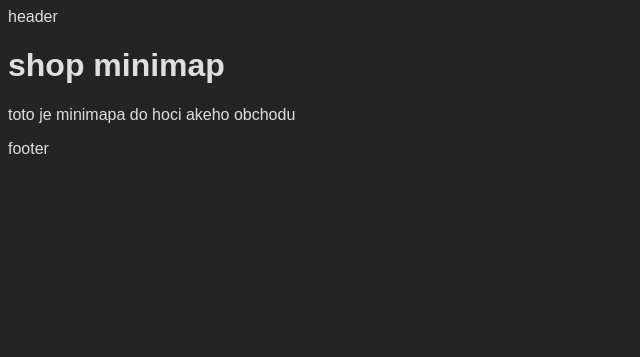
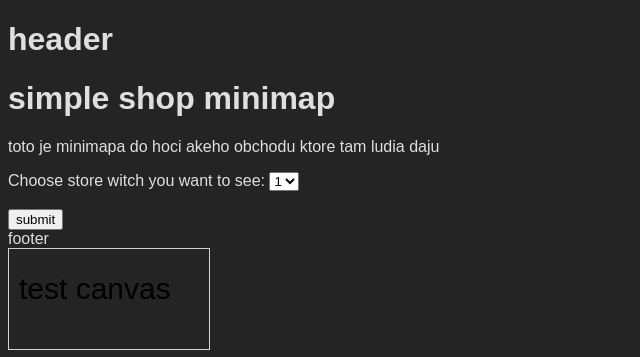
Before and after one commit to Whynot4n0t/store-map, a plain HTML site: page store mini map/index.html in a window 1280 px wide. Shown: the whole page, without its empty margins (0-640 px from the left). Drawn offline with Linux system fonts and the light colour scheme.

Commit message:
Add files via upload

```diff
--- /dev/null
+++ b/store mini map/canvas.js
@@ -0,0 +1,4 @@
+var c = document.getElementById("myCanvas");
+var ctx = c.getContext("2d");
+ctx.font = "30px Arial";
+ctx.fillText("test canvas", 10, 50);
--- a/store mini map/index.css
+++ b/store mini map/index.css
@@ -3,6 +3,3 @@ body{
     color: rgb(223, 223, 223);
     font-family: Arial, Helvetica, sans-serif;
 }
-iframe{
-    outline-color: black;
-}
--- a/store mini map/index.html
+++ b/store mini map/index.html
@@ -8,13 +8,26 @@
     <link rel="shortcut icon" href="website.png" type="image/x-icon">
 </head>
 <body>
+    <h1>header</header>
+    <h1>simple shop minimap</h1>
+    <p>toto je minimapa do hoci akeho obchodu ktore tam ludia daju  </p>
 
-    <header>header</header>
-    <h1>shop minimap</h1>
-    <p>toto je minimapa do hoci akeho obchodu</p>
-
-
+    <form action="/1.html">
+        <label for="store">Choose store witch you want to see:</label>
+        <select name="store" id="store">
+          <option value="1">1</option>
+          <option value="2">2</option>
+          <option value="3">3</option>
+          <option value="4">4</option>
+        </select>
+        <br><br>
+          <input type="submit" value="submit">
+      </form>
     <footer>footer</footer>
-    <script src="main.js"></script>
+    <div class="cursor">
+      <canvas id="myCanvas" width="200" height="100" style="border:1px solid #d3d3d3;">
+      </canvas>
+    </div>
+    <script src="canvas.js"></script>
 </body>
 </html>
```
